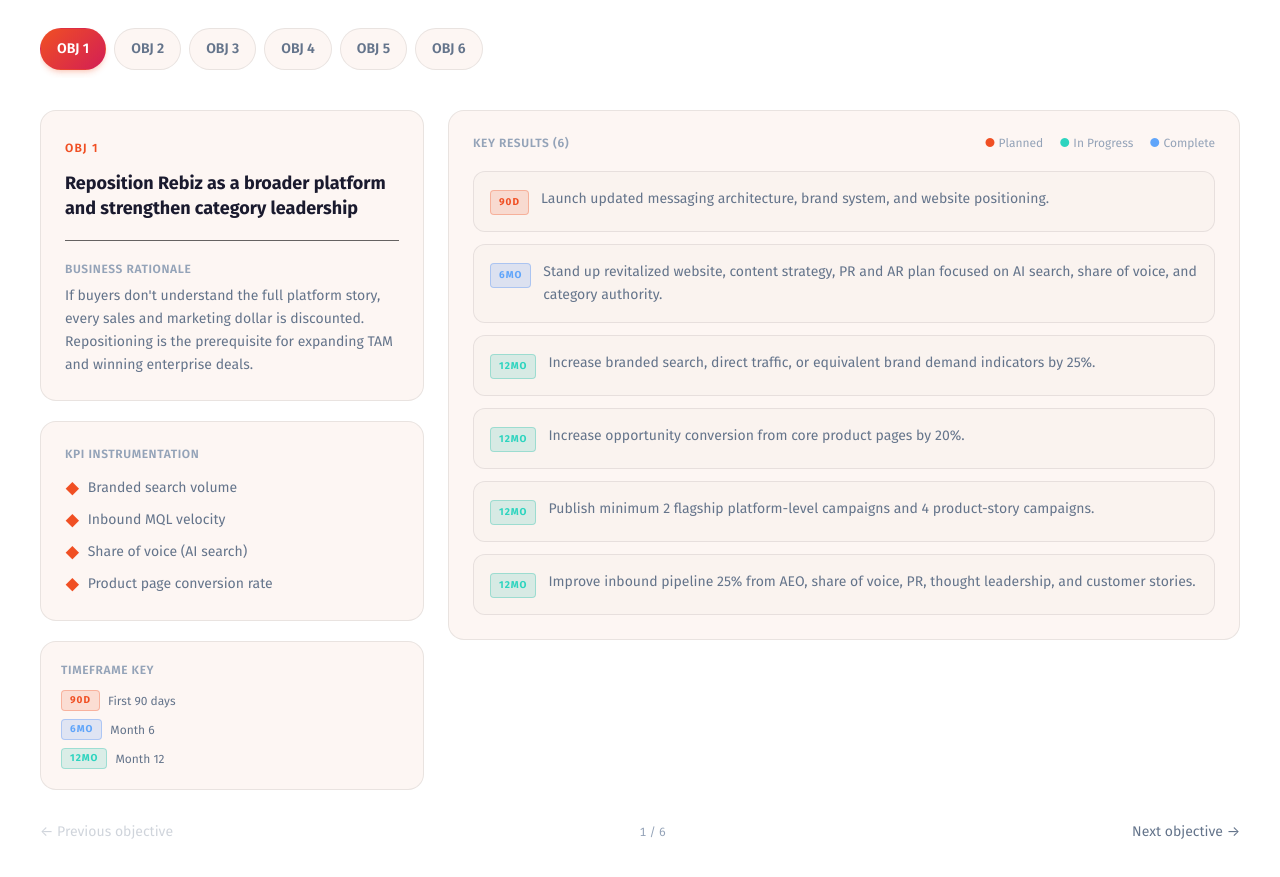
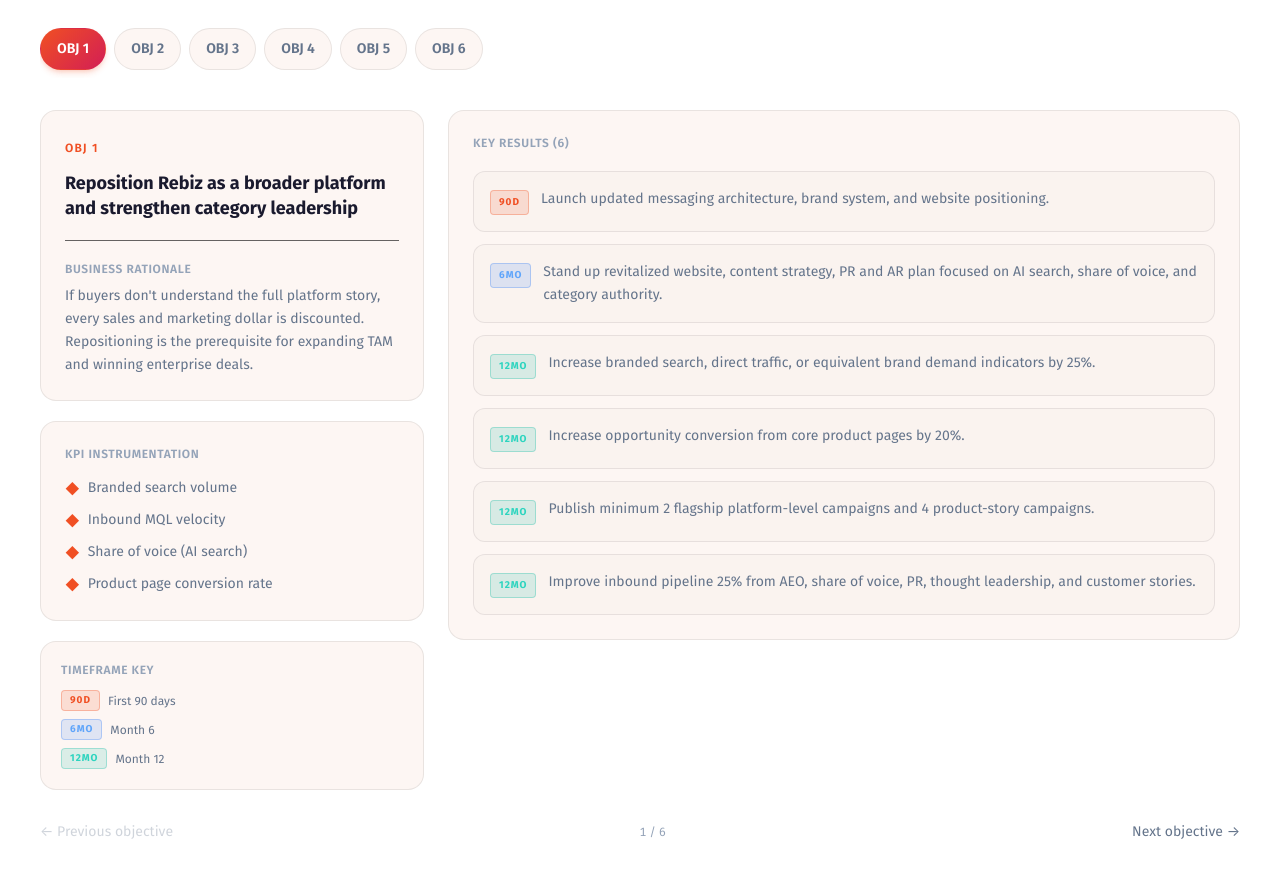
Before and after one commit to benjamsb/rebiz-marketing, a React (Vite) app: page / in a window 1280 px wide. Shown: the part 4840-5717 px from the top of the page. Built offline with nearby package versions, Linux system fonts and the light colour scheme.

Commit message:
Remove planned/in progress/complete legend from OKRs

```diff
--- a/src/components/OKRSection.jsx
+++ b/src/components/OKRSection.jsx
@@ -125,16 +125,9 @@
           {/* Right: key results list */}
           <div className="lg:col-span-2">
             <div className="bg-rz-surface border border-rz-border rounded-2xl p-6">
-              <div className="flex items-center justify-between mb-5">
-                <h4 className="text-xs font-semibold text-rz-subtle uppercase tracking-wider">
-                  Key Results ({activeOKR.keyResults.length})
-                </h4>
-                <div className="flex gap-4 text-xs text-rz-subtle">
-                  <span><span className="text-rz-orange">●</span> Planned</span>
-                  <span><span className="text-teal-400">●</span> In Progress</span>
-                  <span><span className="text-blue-400">●</span> Complete</span>
-                </div>
-              </div>
+              <h4 className="text-xs font-semibold text-rz-subtle uppercase tracking-wider mb-5">
+                Key Results ({activeOKR.keyResults.length})
+              </h4>
 
               <div className="space-y-3">
                 {activeOKR.keyResults.map((kr, i) => (
```
